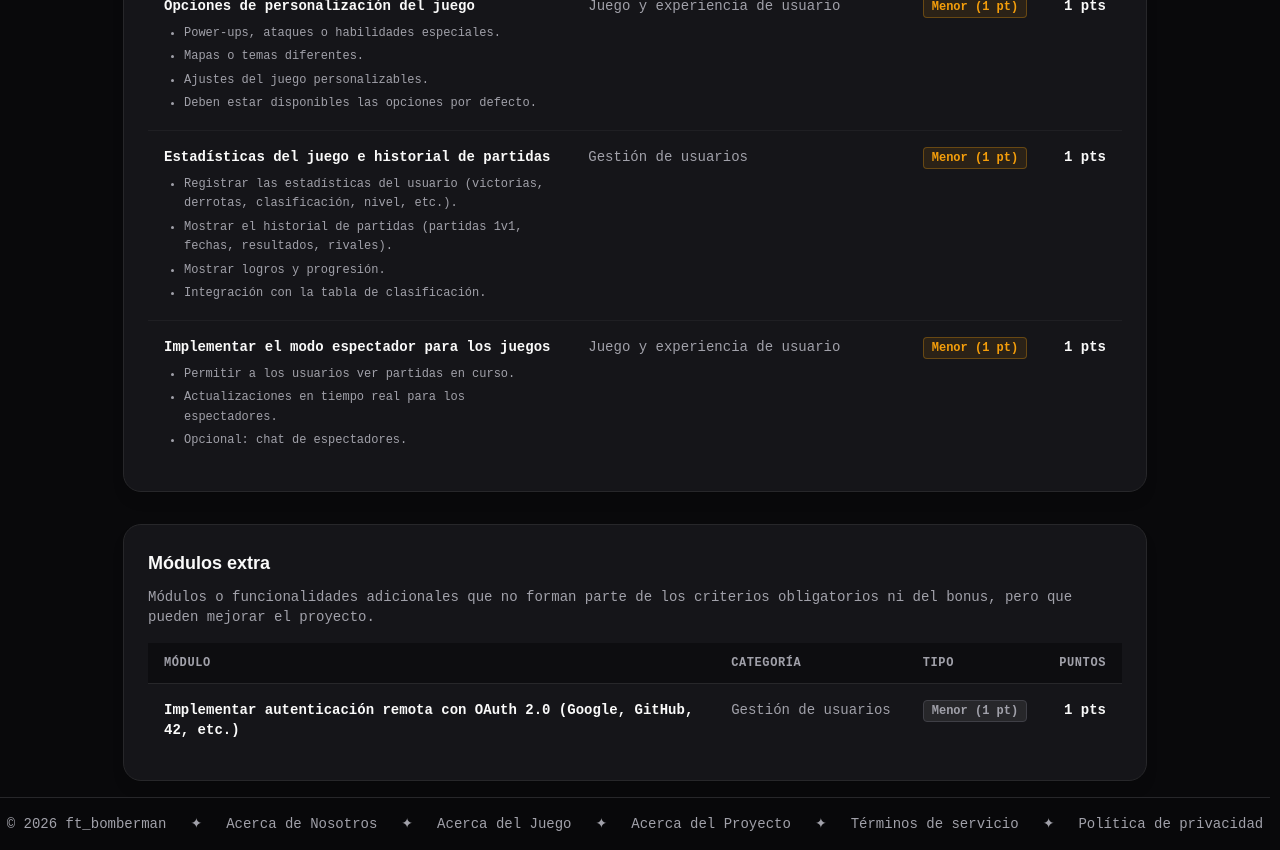
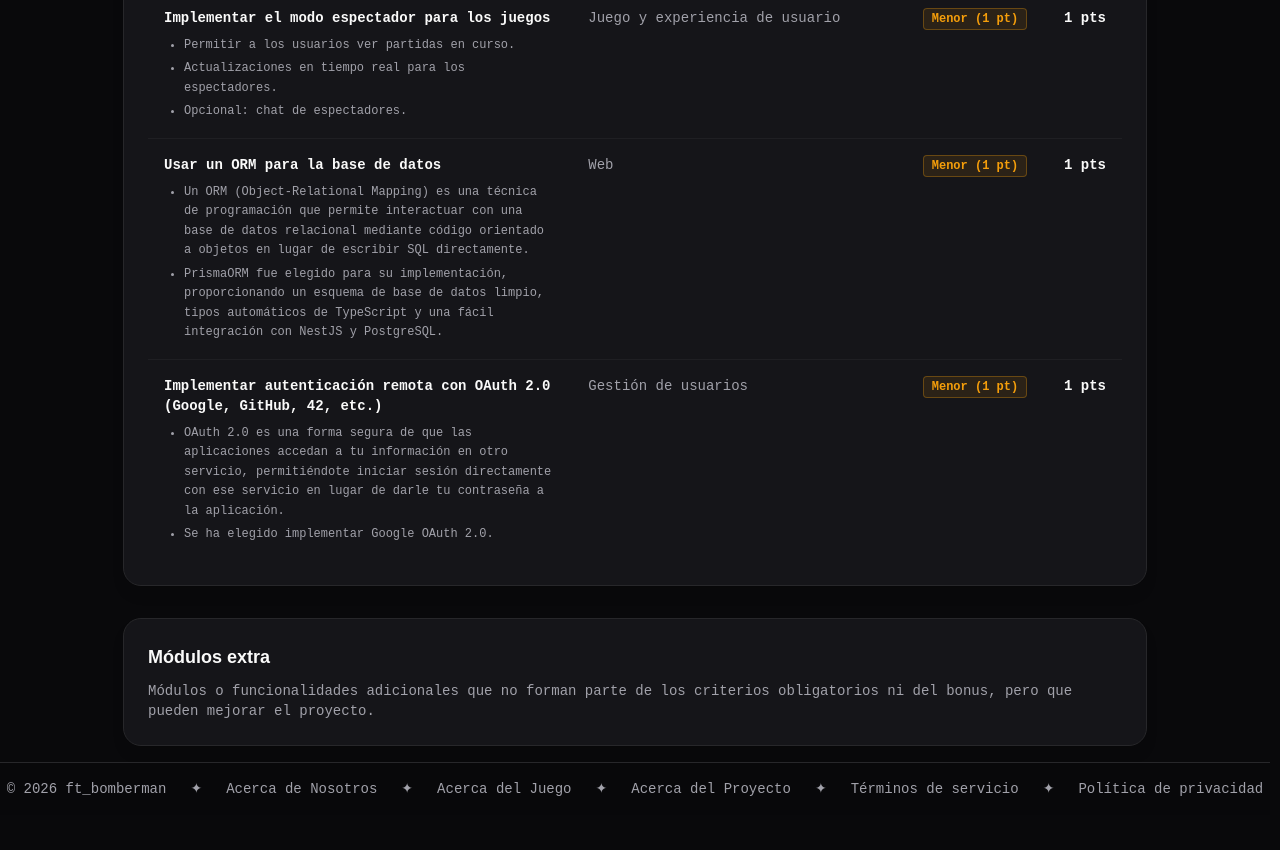
Before and after one commit to Dardo95/ft_transcendence, a React (Vite) app in the folder frontend/: page /project in a window 1280 px wide. Shown: the part 2380-3230 px from the top of the page. After the commit the page ends 3195 px from the top, so only its background shows below. Built offline with nearby package versions, Linux system fonts and the light colour scheme; no server answers; a web font is replaced by a local one.

Commit message:
docs(project): replace stats with OAuth in bonus modules and add Prisma/OAuth details

```diff
--- a/frontend/src/locales/en/project.ts
+++ b/frontend/src/locales/en/project.ts
@@ -104,6 +104,7 @@ export const projectEn = {
       title: 'Use an ORM for the database',
       requirements: [
         'An ORM (Object-Relational Mapping) is a programming technique that lets you interact with a relational database using object-oriented code instead of writing raw SQL.',
+        'PrismaORM was chosen to be implemented, providing a clean database schema, automatic TypeScript types, and easy integration with NestJS and PostgreSQL',
       ],
     },
     i18n: {
@@ -144,7 +145,10 @@ export const projectEn = {
     oauth: {
       title:
         'Implement remote authentication with OAuth 2.0 (Google, GitHub, 42, etc.)',
-      requirements: [],
+      requirements: [
+        'OAuth 2.0 is a secure way for apps to access your information on another service by letting you log in directly with that service instead of giving your password to the app.',
+        'Google OAuth 2.0 was chosen to be implemented.',
+      ],
     },
   },
 } as const;
--- a/frontend/src/locales/es/project.ts
+++ b/frontend/src/locales/es/project.ts
@@ -104,6 +104,7 @@ export const projectEs = {
       title: 'Usar un ORM para la base de datos',
       requirements: [
         'Un ORM (Object-Relational Mapping) es una técnica de programación que permite interactuar con una base de datos relacional mediante código orientado a objetos en lugar de escribir SQL directamente.',
+        'PrismaORM fue elegido para su implementación, proporcionando un esquema de base de datos limpio, tipos automáticos de TypeScript y una fácil integración con NestJS y PostgreSQL.',
       ],
     },
     i18n: {
@@ -144,7 +145,10 @@ export const projectEs = {
     oauth: {
       title:
         'Implementar autenticación remota con OAuth 2.0 (Google, GitHub, 42, etc.)',
-      requirements: [],
+      requirements: [
+        'OAuth 2.0 es una forma segura de que las aplicaciones accedan a tu información en otro servicio, permitiéndote iniciar sesión directamente con ese servicio en lugar de darle tu contraseña a la aplicación.',
+        'Se ha elegido implementar Google OAuth 2.0.',
+      ],
     },
   },
 } as const;
--- a/frontend/src/locales/it/project.ts
+++ b/frontend/src/locales/it/project.ts
@@ -104,6 +104,7 @@ export const projectIt = {
       title: 'Usare un ORM per il database',
       requirements: [
         'Un ORM (Object-Relational Mapping) è una tecnica di programmazione che consente di interagire con un database relazionale tramite codice orientato agli oggetti invece di scrivere SQL direttamente.',
+        'PrismaORM è stato scelto per l’implementazione, fornendo uno schema di database pulito, tipi TypeScript automatici e facile integrazione con NestJS e PostgreSQL.',
       ],
     },
     i18n: {
@@ -144,7 +145,10 @@ export const projectIt = {
     oauth: {
       title:
         'Implementare l’autenticazione remota con OAuth 2.0 (Google, GitHub, 42, ecc.)',
-      requirements: [],
+      requirements: [
+        'OAuth 2.0 è un modo sicuro per consentire alle applicazioni di accedere alle tue informazioni su un altro servizio, permettendoti di accedere direttamente con quel servizio invece di fornire la tua password all’applicazione.',
+        'È stato scelto di implementare Google OAuth 2.0.',
+      ],
     },
   },
 } as const;
--- a/frontend/src/pages/ProjectPage.tsx
+++ b/frontend/src/pages/ProjectPage.tsx
@@ -101,17 +101,6 @@ const MANDATORY_MODULES: ModuleItem[] = [
 
 const BONUS_MODULES: ModuleItem[] = [
   {
-    id: 'b-orm',
-    categoryKey: 'project.categories.web',
-    defaultCategory: 'Web',
-    nameKey: 'project.modules.orm.title',
-    defaultName: 'Use an ORM for the database',
-    typeKey: 'project.types.minor',
-    defaultType: 'Minor',
-    points: 1,
-    requirementsKey: 'project.modules.orm.requirements',
-  },
-  {
     id: 'b-i18n',
     categoryKey: 'project.categories.a11y',
     defaultCategory: 'Accessibility and Internationalization',
@@ -133,17 +122,18 @@ const BONUS_MODULES: ModuleItem[] = [
     points: 1,
     requirementsKey: 'project.modules.customization.requirements',
   },
-  {
-    id: 'b-stats',
-    categoryKey: 'project.categories.userMgmt',
-    defaultCategory: 'User Management',
-    nameKey: 'project.modules.stats.title',
-    defaultName: 'Game statistics and match history',
-    typeKey: 'project.types.minor',
-    defaultType: 'Minor',
-    points: 1,
-    requirementsKey: 'project.modules.stats.requirements',
-  },
+  // Kept for reference in case the module is used again.
+  // {
+  //   id: 'b-stats',
+  //   categoryKey: 'project.categories.userMgmt',
+  //   defaultCategory: 'User Management',
+  //   nameKey: 'project.modules.stats.title',
+  //   defaultName: 'Game statistics and match history',
+  //   typeKey: 'project.types.minor',
+  //   defaultType: 'Minor',
+  //   points: 1,
+  //   requirementsKey: 'project.modules.stats.requirements',
+  // },
   {
     id: 'b-spectator',
     categoryKey: 'project.categories.gaming',
@@ -155,11 +145,19 @@ const BONUS_MODULES: ModuleItem[] = [
     points: 1,
     requirementsKey: 'project.modules.spectator.requirements',
   },
-];
-
-const EXTRA_MODULES: ModuleItem[] = [
   {
-    id: 'e-oauth',
+    id: 'b-orm',
+    categoryKey: 'project.categories.web',
+    defaultCategory: 'Web',
+    nameKey: 'project.modules.orm.title',
+    defaultName: 'Use an ORM for the database',
+    typeKey: 'project.types.minor',
+    defaultType: 'Minor',
+    points: 1,
+    requirementsKey: 'project.modules.orm.requirements',
+  },
+  {
+    id: 'b-oauth',
     categoryKey: 'project.categories.userMgmt',
     defaultCategory: 'User Management',
     nameKey: 'project.modules.oauth.title',
@@ -171,6 +169,9 @@ const EXTRA_MODULES: ModuleItem[] = [
     requirementsKey: 'project.modules.oauth.requirements',
   },
 ];
+
+// Extra modules are currently empty on purpose.
+const EXTRA_MODULES: ModuleItem[] = [];
 
 type ModuleAccent = 'orange' | 'amber' | 'gray';
 
@@ -354,9 +355,11 @@ export function ProjectPage() {
               'Additional modules or features that are not part of the mandatory or bonus criteria but may enhance the project.'}
           </p>
 
-          <div className="mt-4">
-            <ModuleTable modules={EXTRA_MODULES} accent="gray" />
-          </div>
+          {EXTRA_MODULES.length > 0 && (
+            <div className="mt-4">
+              <ModuleTable modules={EXTRA_MODULES} accent="gray" />
+            </div>
+          )}
         </Card>
       </div>
     </div>
```
